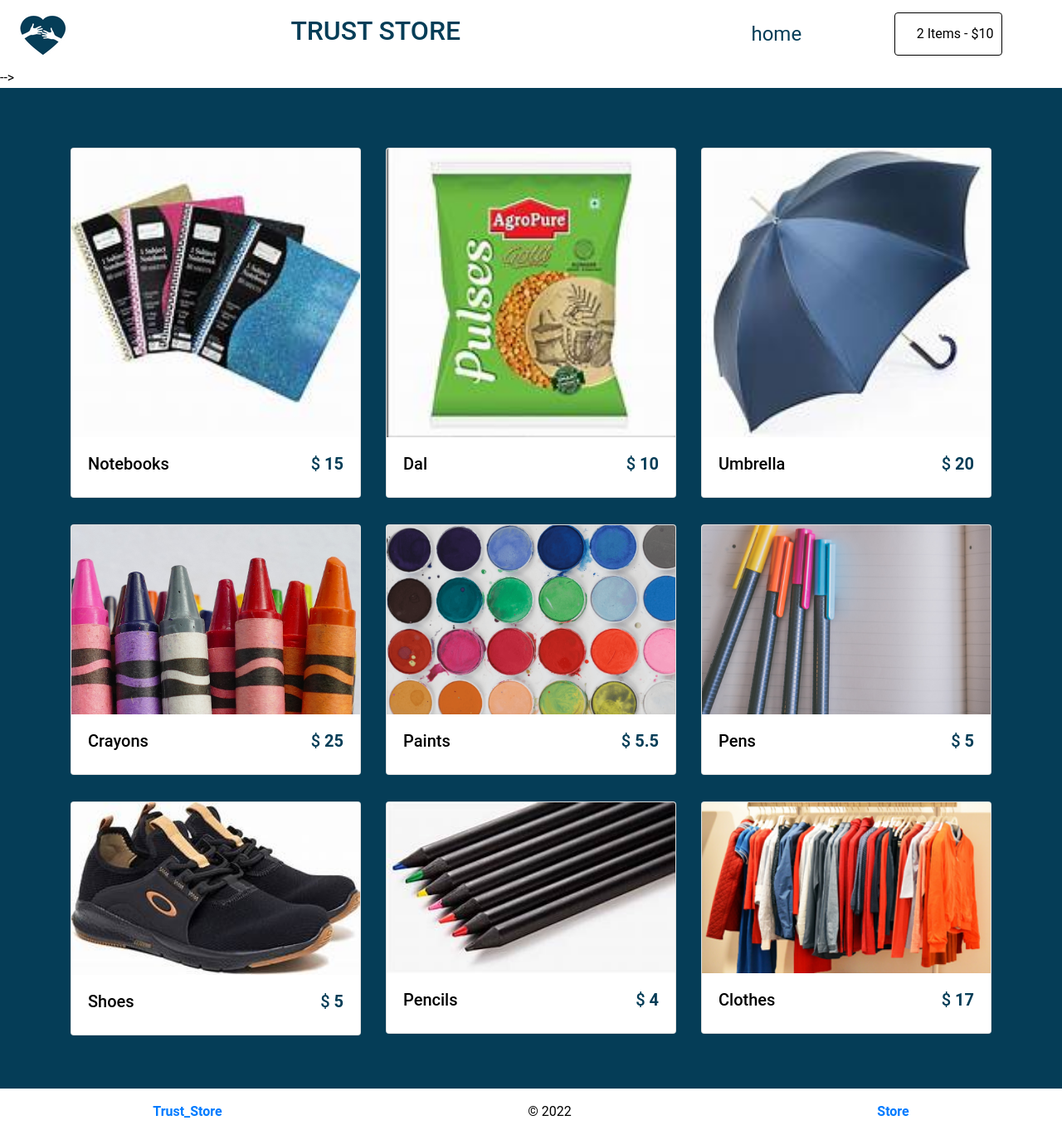
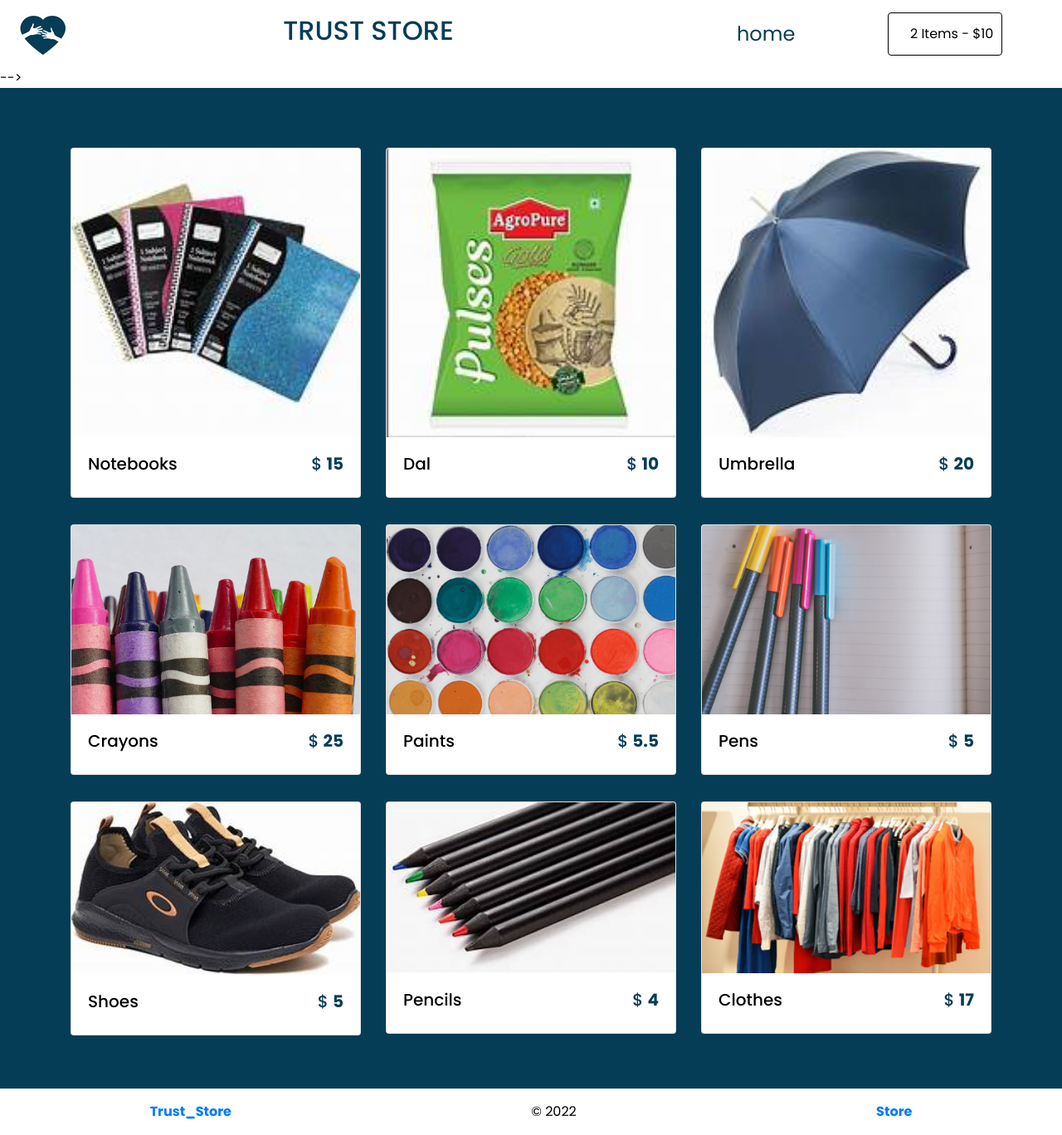
Before and after one commit to Yukta-16/TrustAid-Blockchain-based-charity-system, a PHP site: page /store.html in a window 1280 px wide. Shown: the whole page at 83% size. Run offline with PHP 8.4, Linux system fonts and the light colour scheme; some libraries are stand-ins or nearby versions.

Commit message:
Update store.css

```diff
--- a/TrustAid/Website/charity-home-html/css/store.css
+++ b/TrustAid/Website/charity-home-html/css/store.css
@@ -1,4 +1,4 @@
-@import url("https://fonts.googleapis.com/css?family=Kaushan+Script");
+@import url('https://fonts.googleapis.com/css2?family=Poppins:wght@200;300;400;500;600;700&display=swap');
 
 :root {
   --mainPink: #053d57;
@@ -10,7 +10,7 @@
 }
 
 body {
-  font-family: 'Roboto', sans-serif;;
+  font-family: 'Poppins', sans-serif;;
   background: var(--mainWhite);
   color: var(--mainBlack);
 }
```
